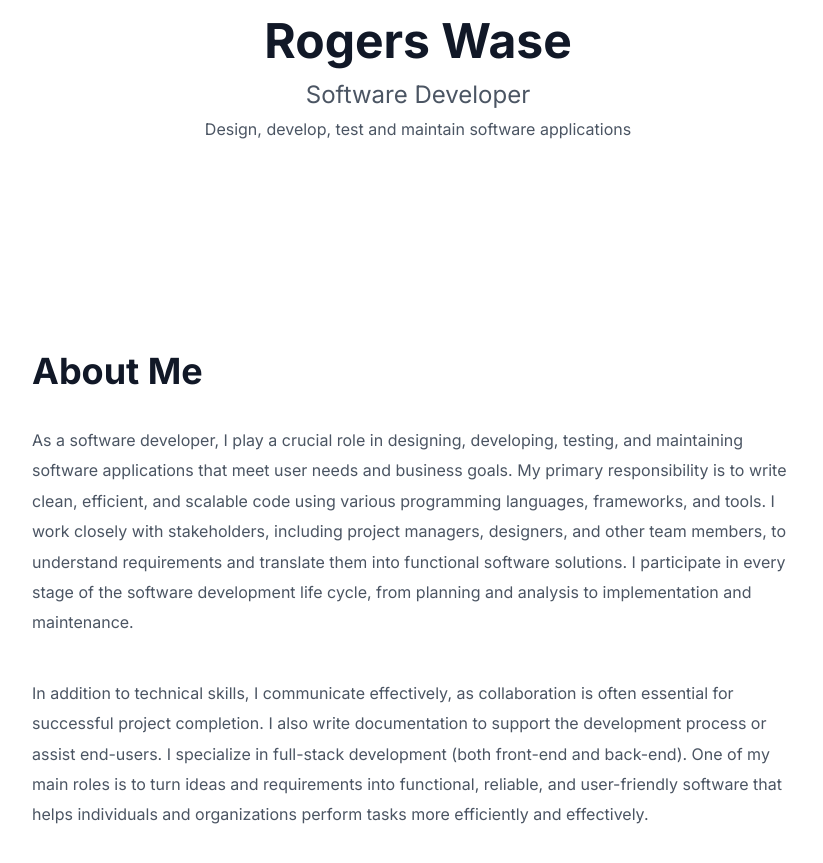
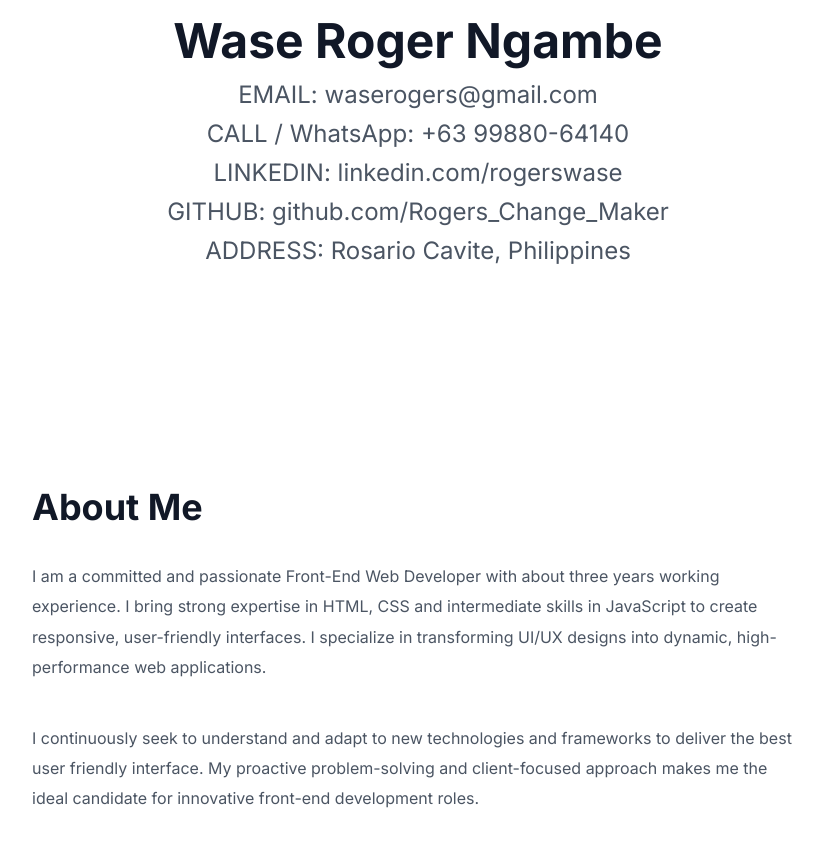
Before and after one commit to RogersChangeMaker/Profile-of-Rogers, a website built with Parcel: page index.html in a window 1280 px wide. Shown: the part 447-1310 px from the top of the page, without its empty margins (222-1045 px from the left). Built offline with nearby package versions, Linux system fonts and the light colour scheme.

Commit message:
Updated my contact information

```diff
--- a/index.html
+++ b/index.html
@@ -1,9 +1,8 @@
-
 <!DOCTYPE html>
 <html lang="en">
   <head>
-    <meta charset="UTF-8">
-    <meta name="viewport" content="width=device-width, initial-scale=1.0">
+    <meta charset="UTF-8" />
+    <meta name="viewport" content="width=device-width, initial-scale=1.0" />
     <title>Rogers Profile</title>
     <link rel="preconnect" href="https://fonts.googleapis.com" />
     <link rel="preconnect" href="https://fonts.gstatic.com" crossorigin />
@@ -12,7 +11,7 @@
       rel="stylesheet"
     />
 
-    <link rel="stylesheet" href="./style.css">
+    <link rel="stylesheet" href="./style.css" />
 
     <link
       rel="stylesheet"
@@ -22,12 +21,11 @@
       referrerpolicy="no-referrer"
       defer
     />
-
   </head>
   <body>
     <nav class="top-nav">
       <div>
-        <img class="logo" src="./Rogers Logo.jpg" alt="">
+        <img class="logo" src="./Rogers Logo.jpg" alt="" />
       </div>
       <ul class="top-nav-list">
         <li><a href="#">Home</a></li>
@@ -40,36 +38,24 @@
 
       <header class="header">
         <img src="./rogers.jpg" alt="photo of a good looking young man" />
-      <h1>Rogers Wase</h1>
-      <h3>Software Developer</h3>
-      <p>Design, develop, test and maintain software applications</p>
+        <h1> Wase Roger Ngambe</h1>
+        <h3>EMAIL: waserogers@gmail.com</h3>
+        <h3>CALL / WhatsApp: +63 99880-64140</h3>
+        <h3>LINKEDIN: linkedin.com/rogerswase</h3>
+        <h3>GITHUB: github.com/Rogers_Change_Maker</h3>
+        <h3>ADDRESS: Rosario Cavite, Philippines</h3>
+        <p></p>
       </header>
 
     <main>
       <section class="about-section section-padding" id="about">
         <h3 class="tertiary-heading">About Me</h3>
         <p>
-          As a software developer, I play a crucial role in designing,
-          developing, testing, and maintaining software applications that meet
-          user needs and business goals. My primary responsibility is to write
-          clean, efficient, and scalable code using various programming
-          languages, frameworks, and tools. I work closely with stakeholders,
-          including project managers, designers, and other team members, to
-          understand requirements and translate them into functional software
-          solutions. I participate in every stage of the software development
-          life cycle, from planning and analysis to implementation and
-          maintenance.
+         I am a committed and passionate Front-End Web Developer with about three years working experience. I bring strong expertise in HTML, CSS and intermediate skills in JavaScript to create responsive, user-friendly interfaces. I specialize in transforming UI/UX designs into dynamic, high-performance web applications.
         </p>
         <br /><br />
         <p>
-          In addition to technical skills, I communicate effectively, as
-          collaboration is often essential for successful project completion. I
-          also write documentation to support the development process or assist
-          end-users. I specialize in full-stack development (both front-end and
-          back-end). One of my main roles is to turn ideas and requirements into
-          functional, reliable, and user-friendly software that helps
-          individuals and organizations perform tasks more efficiently and
-          effectively.
+          I continuously seek to understand and adapt to new technologies and frameworks to deliver the best user friendly interface. My proactive problem-solving and client-focused approach makes me the ideal candidate for innovative front-end development roles.
         </p>
       </section>
 
@@ -198,6 +184,5 @@
         <p>Rogers Wase. All rights reserved</p>
       </div>
     </footer>
-
   </body>
 </html>
```
Lines whose indentation alone changed are shown as unchanged.
